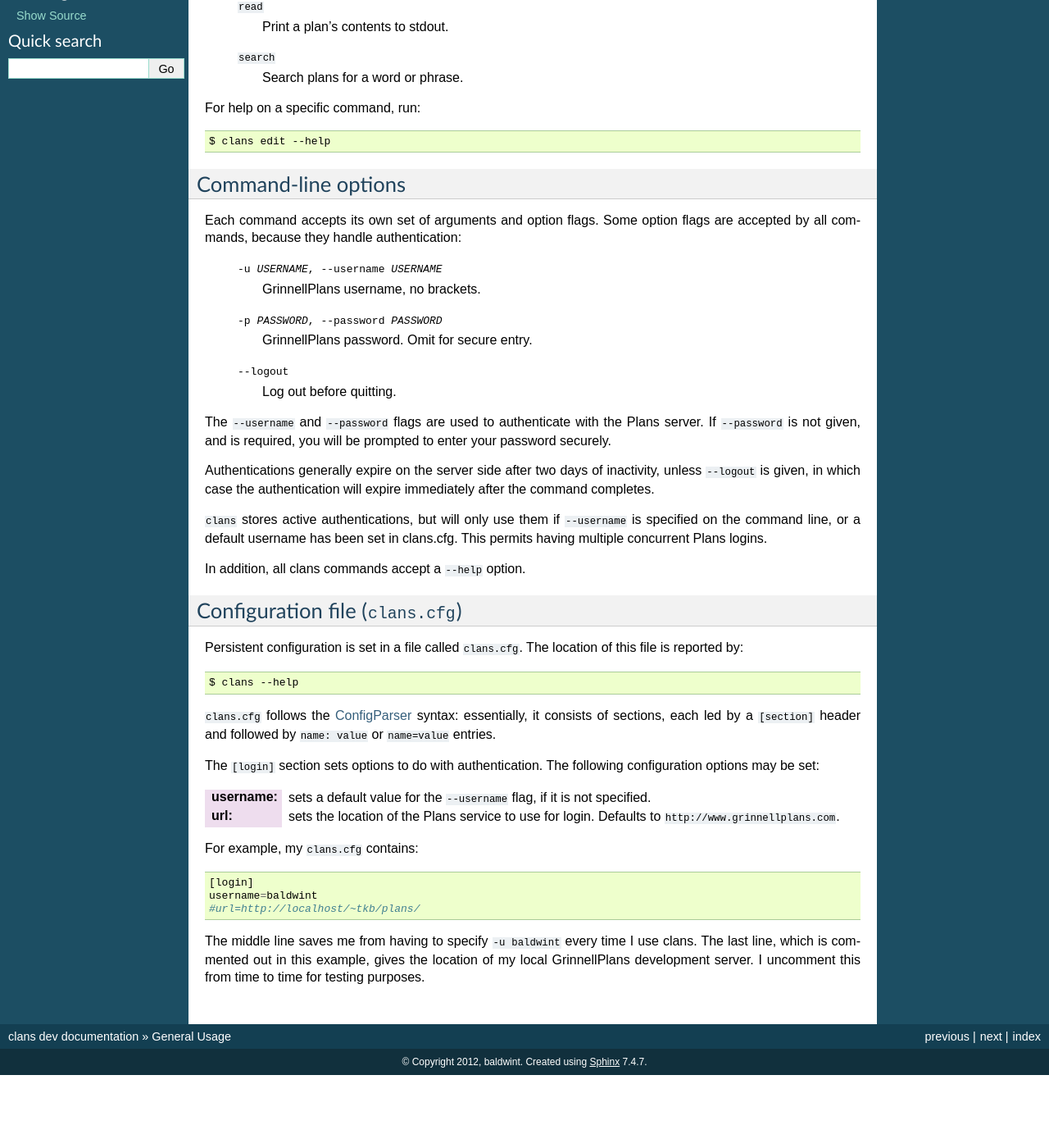
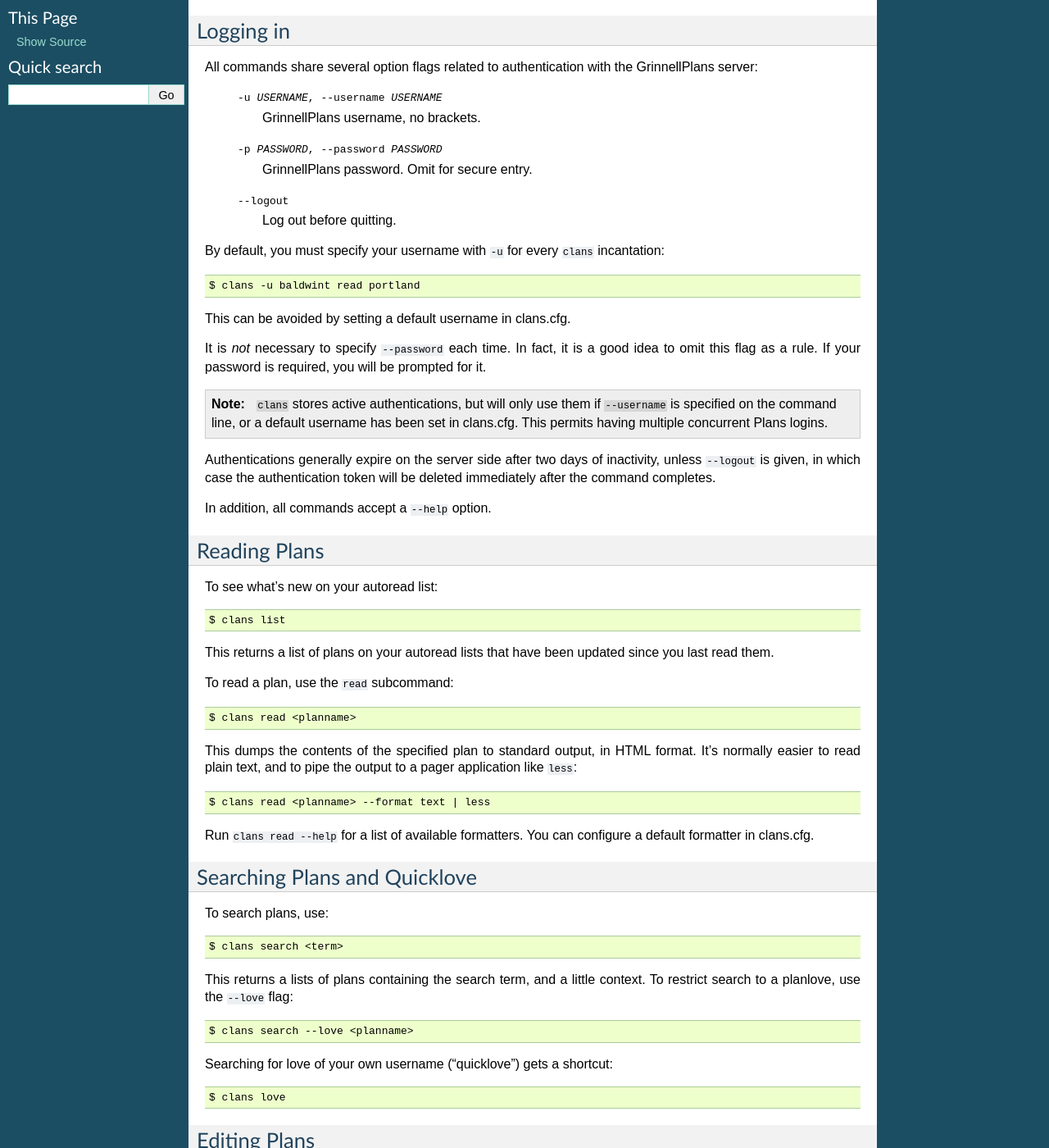
Before and after one commit to baldwint/clans, a Sphinx documentation site: the page built from docs/usage.rst, in a window 1280 px wide and 1400 px high, scrolled down 277 px. Shown: the whole window at 82% size. Built offline with Sphinx 7.4.7, drawn with Linux system fonts in a browser that asks for light colours; before the commit the page ends 1588 px from its top, so only the background shows below that; some of the changed text lies outside the part shown.

Commit message:
Some documentation work.

```diff
--- /dev/null
+++ b/docs/configuration.rst
@@ -0,0 +1,68 @@
+Configuration file (``clans.cfg``)
+----------------------------------
+
+Persistent configuration is set in a file called ``clans.cfg``.
+The location of this file is reported by::
+
+    $ clans --help
+
+You can go directly to editing the file with::
+
+    $ clans config
+
+``clans.cfg`` follows the ConfigParser_ syntax: essentially, it
+consists of sections, each led by a ``[section]``
+header and followed by ``name: value`` or ``name=value`` entries.
+
+.. _ConfigParser: http://docs.python.org/2/library/configparser.html
+
+Getting started
+++++++++++
+
+You will probably want to set at least two values in the
+configuration file:
+
+ - your username
+ - your preferred output format
+
+To set your username, create the ``[login]`` section and add a
+``username`` entry::
+
+    [login]
+    username=baldwint
+
+With this value set, I will no longer have to specify ``-u baldwint``
+every time I use clans.
+
+I'm also accustomed to passing ``--format color`` when I read plans. I
+can avoid passing this every time by setting ``format=color`` in the
+``[clans]`` section. I add the following::
+
+    [clans]
+    format=color
+
+Now clans will always make colorized output, unless I specify
+otherwise.
+
+By section
+++++++++++
+
+The ``[login]`` section sets options to do with authentication. The
+following configuration options may be set:
+
+:username: sets a default value for the ``--username`` flag, if it is
+           not specified.
+:url:      sets the location of the Plans service to use for login.
+           Defaults to ``http://www.grinnellplans.com``.
+
+For example, my ``clans.cfg`` contains::
+
+    [login]
+    username=baldwint
+    #url=http://localhost/~tkb/plans/
+
+The middle line saves me from having to specify ``-u baldwint`` every
+time I use clans.
+The last line, which is commented out in this example, gives the
+location of my local GrinnellPlans development server. I uncomment
+this from time to time for testing purposes.
--- a/docs/usage.rst
+++ b/docs/usage.rst
@@ -1,83 +1,104 @@
-General Usage
-=============
+Usage
+=====
 
-Clans has a variety of functions that can are invoked as subcommands
-of the ``clans`` executable, like::
+To get an overview of available Clans commands, run::
 
-    $ clans edit
+    $ clans --help
 
-Supported commands are:
-
-    ``edit``
-        Edit your plan in $EDITOR.
-    ``read``
-        Print a plan's contents to stdout.
-    ``search``
-        Search plans for a word or phrase.
-
-For help on a specific command, run::
+To get help on a specific subcommand, like ``edit``, run::
 
     $ clans edit --help
 
-Command-line options
---------------------
+This will list all available arguments and option flags.
 
-Each command accepts its own set of arguments and option flags. Some
-option flags are accepted by all commands, because they handle
-authentication:
+Logging in
+----------
+
+All commands share several option flags related to authentication with
+the GrinnellPlans server:
 
     -u USERNAME, --username USERNAME  GrinnellPlans username, no brackets.
     -p PASSWORD, --password PASSWORD  GrinnellPlans password.
                                       Omit for secure entry.
     --logout                          Log out before quitting.
 
-The ``--username`` and ``--password`` flags are used to authenticate
-with the Plans server. If ``--password`` is not given, and is
-required, you will be prompted to enter your password securely.
+By default, you must specify your username with ``-u`` for every
+``clans`` incantation::
+
+    $ clans -u baldwint read portland
+
+This can be avoided by setting a default username in clans.cfg.
+
+It is *not* necessary to specify ``--password`` each time.
+In fact, it is a good idea to omit this flag as a rule.
+If your password is required, you will be prompted for it.
+
+.. note ::
+
+    ``clans`` stores active authentications, but will only use them if
+    ``--username`` is specified on the command line, or a default
+    username has been set in clans.cfg. This permits having multiple
+    concurrent Plans logins.
 
 Authentications generally expire on the server side after two days of
 inactivity, unless ``--logout`` is given, in which case the
-authentication will expire immediately after the command completes.
+authentication token will be deleted immediately after the command completes.
 
-``clans`` stores active authentications, but will only use them if
-``--username`` is specified on the command line, or a default username has
-been set in clans.cfg. This permits having multiple concurrent Plans logins.
+In addition, all commands accept a ``--help`` option.
 
-.. Authentications are stored as ``USERNAME.cookie`` in a
-.. system-dependent location.
+Reading Plans
+-------------
 
-In addition, all clans commands accept a ``--help`` option.
+To see what's new on your autoread list::
 
-Configuration file (``clans.cfg``)
-----------------------------------
+    $ clans list
 
-Persistent configuration is set in a file called ``clans.cfg``.
-The location of this file is reported by::
+This returns a list of plans on your autoread lists that have been
+updated since you last read them.
 
-    $ clans --help
+To read a plan, use the ``read`` subcommand::
 
-``clans.cfg`` follows the ConfigParser_ syntax: essentially, it
-consists of sections, each led by a ``[section]``
-header and followed by ``name: value`` or ``name=value`` entries.
+    $ clans read <planname>
 
-The ``[login]`` section sets options to do with authentication. The
-following configuration options may be set:
+This dumps the contents of the specified plan to standard output, in
+HTML format. It's normally easier to read plain text, and to pipe the
+output to a pager application like ``less``::
 
-:username: sets a default value for the ``--username`` flag, if it is
-           not specified.
-:url:      sets the location of the Plans service to use for login.
-           Defaults to ``http://www.grinnellplans.com``.
+    $ clans read <planname> --format text | less
 
-For example, my ``clans.cfg`` contains::
+Run ``clans read --help`` for a list of available formatters. You can
+configure a default formatter in clans.cfg.
 
-    [login]
-    username=baldwint
-    #url=http://localhost/~tkb/plans/
+Searching Plans and Quicklove
+-----------------------------
 
-The middle line saves me from having to specify ``-u baldwint`` every
-time I use clans.
-The last line, which is commented out in this example, gives the
-location of my local GrinnellPlans development server. I uncomment
-this from time to time for testing purposes.
+To search plans, use::
 
-.. _ConfigParser: http://docs.python.org/2/library/configparser.html
+    $ clans search <term>
+
+This returns a lists of plans containing the search term, and a little
+context. To restrict search to a planlove, use the ``--love``
+flag::
+
+    $ clans search --love <planname>
+
+Searching for love of your own username ("quicklove") gets a shortcut::
+
+    $ clans love
+
+Editing Plans
+-------------
+
+To edit your own plan::
+
+    $ clans edit
+
+This opens your plan for editing in a text editor.
+Clans decides which editor to use based on the following:
+
+ 1. The ``editor`` value configured in clans.cfg
+ 2. Failing that, the value of the ``$EDITOR`` environment variable
+ 3. Failing that, ``less``.
+
+To submit your update, save and close the file. To cancel the update,
+quit from the editor without saving.
```
Also changed, not shown: docs/index.rst (+27 -4 lines).
